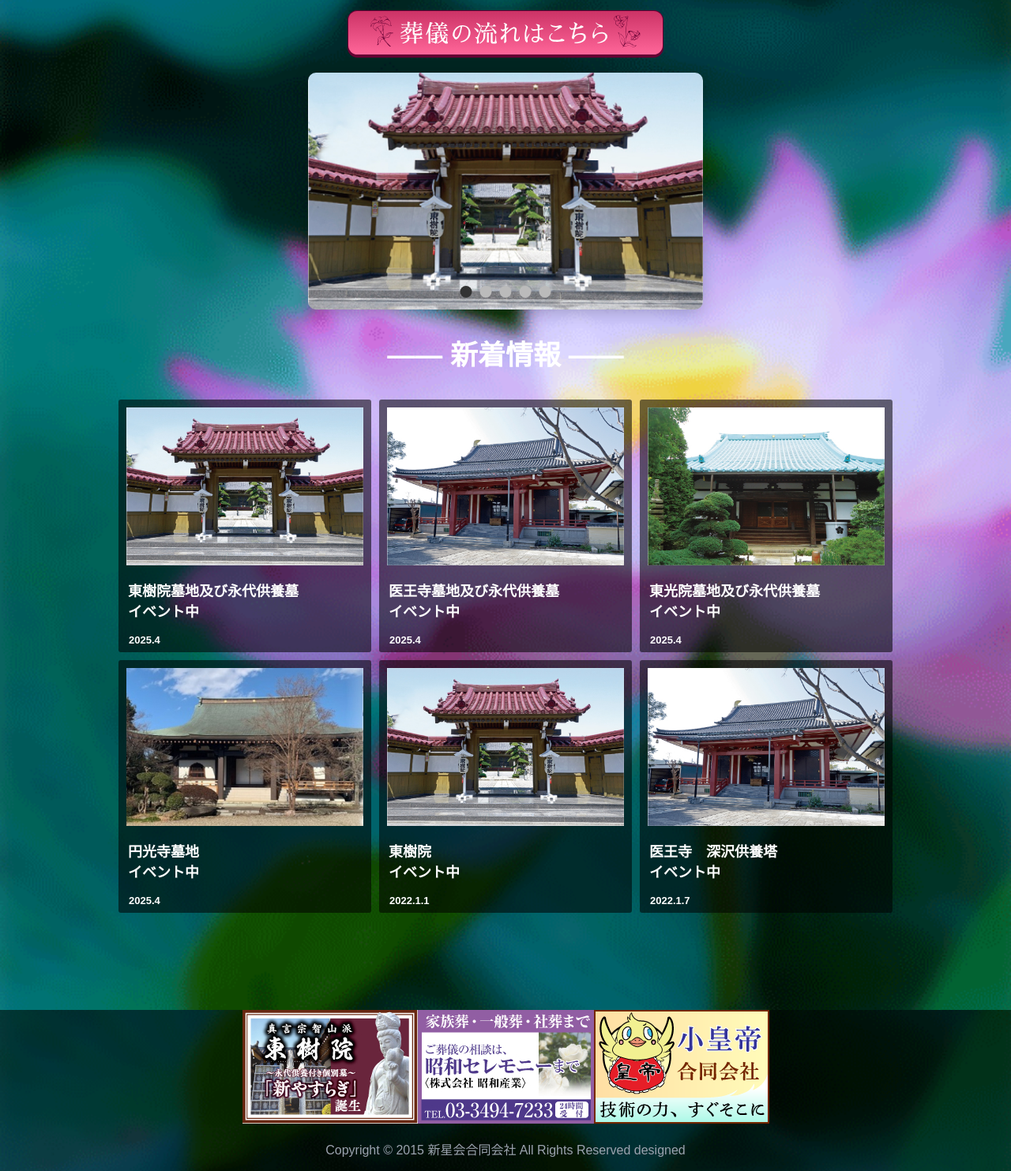
After one commit to kotani002/terabochi, a PHP site: page /eidaikuyou/index.html in a window 1280 px wide. The commit adds this page. Shown: the part 531-2014 px from the top of the page at 79% size. Run offline with PHP 8.4, Linux system fonts and the light colour scheme.

```diff
--- /dev/null
+++ b/eidaikuyou/index.html
@@ -0,0 +1,228 @@
+<!-- index.html -->
+<!DOCTYPE html>
+<html>
+
+<head>
+	<meta charset="UTF-8">
+	<meta name="viewport" content="width=device-width,initial-scale=1">
+	<meta name="description" content="寺墓地.COM(ドットコム) - 新星会合同会社のサイトです">
+	<title>寺墓地.COM(ドットコム)</title>
+	<link rel="stylesheet" href="../style.css" />
+</head>
+
+<div class="content">
+	<div class="box">
+		<body>
+			<!--固定ヘッダー部分の作成-->
+			<header>
+				<div class="header_inner_logo">
+					<!--タイトルロゴの位置-->
+					<div class="titlerogo-box">
+						<a href="_index.html"><img src="images/top/top_titlerogo2.svg" alt="タイトルロゴ"
+								class="header_title_logo"></a>
+					</div>
+					<div class="tel-box">
+						<a href="info/index.html"><img src="images/top/top_tel1.svg" alt="お問い合わせ資料はこちらまで" class="tel-box-top"></a>
+						<a href="tel:0120-686-684"><img src="images/top/top_tel2.svg" alt="電話番号:0120-686-684" class="tel-box-bottom"></a>
+					</div>
+				</div>
+				<!--固定ヘッダー内のメニューボタン-->
+				<div class="header_inner_menu">
+					<a href="search\index.html"><img src="images/top/UI_top_search.svg" alt="寺墓地を探す"
+							class="UI_top_funeral"></a>
+					<a href="eidaikuyou\index.html"><img src="images/top/UI_top_eidaikuyou.svg" alt="永代供養墓"
+							class="UI_top_funeral"></a>
+					<a href="funeralservice\index.html"><img src="images/top/UI_top_funeral.svg" alt="葬儀"
+							class="UI_top_funeral"></a>
+					<a href="moving\index.html"><img src="images/top/UI_top_moving.svg" alt="お墓の引っ越し"
+							class="UI_top_funeral"></a>
+					<a href="tombstone\index.html"><img src="images/top/UI_top_tombstone.svg" alt="墓石"
+							class="UI_top_funeral"></a>
+				</div>
+			</header>
+
+			<!--コンテンツ部分-->
+			<!-- ここにトップページの本文を追加していく-->
+			<main>
+				<img src="image_permanent_all.svg" alt="toujyuin" class="toujyuin">
+				<div class="top_main_box">
+					<!--トップ画面の最上部に表示されるバナー-->
+					<div class="top_banner">
+						<a href="funeralservice\index.html"><img src="images/top/UI_funeral_process.svg" alt="葬儀の流れはこちら"
+								class="UI_funeral_process"></a>
+					</div>
+
+					<div class="top_carouselArea">
+						<!--カルーセルエリア-->
+						<div class="carousel">
+							<!-- ラジオボタン -->
+							<input type="radio" name="slide" id="slide1" checked> <!-- 最初から選択状態にする -->
+							<input type="radio" name="slide" id="slide2">
+							<input type="radio" name="slide" id="slide3">
+							<input type="radio" name="slide" id="slide4">
+							<input type="radio" name="slide" id="slide5">
+
+							<!-- 表示するスライド -->
+							<div class="slides">
+								<div class="slide">
+									<a href="https://www.tojyuin.com/" class="slide slide1"></a>
+								</div>
+								<div class="slide">
+									<a href="http://www.terabochi.com/event/index.php" class="slide slide2"></a>
+								</div>
+								<div class="slide">
+									<a href="https://www.terabochi.com/tokyo/enkouji.php" class="slide slide3"></a>
+								</div>
+								<div class="slide">
+									<a href="https://www.tokoin.com/" class="slide slide4"></a>
+								</div>
+								<div class="slide">
+									<a href="http://www.hourenji.or.jp" class="slide slide5"></a>
+								</div>
+							</div>
+
+							<!-- ナビゲーション -->
+							<div class="navigation">
+								<label for="slide1" class="bar"></label>
+								<label for="slide2" class="bar"></label>
+								<label for="slide3" class="bar"></label>
+								<label for="slide4" class="bar"></label>
+								<label for="slide5" class="bar"></label>
+							</div>
+						</div>
+					</div>
+					<H2><b>―― 新着情報 ――</b></H2>
+
+					<section class="top_news_section">
+						<div class="top_news_section_inner">
+							<div class="top_news">
+								<!--新着情報の画像と説明文をまとめて管理するクラス-->
+								<a class="news_card" href="https://www.tojyuin.com/">
+									<div class="news_card_picture">
+										<img src="images/news/toujyuin/toujyuin01.jpg" alt="toujyuin" class="toujyuin"
+											width="300" height="200">
+									</div>
+									<div class="news_description">
+										<p>
+											東樹院墓地及び永代供養墓<br>イベント中
+										</p>
+									</div>
+									<div class="news_description_footer">
+										<p>
+											2025.4
+										</p>
+									</div>
+								</a>
+
+								<a href="http://www.terabochi.com/event/index.php" class="news_card">
+									<div class="news_card_picture">
+										<img src="images/news/iouji/iouji01.jpg" alt="葬儀の流れはこちら" class="テスト画像"
+											width="300" height="200">
+									</div>
+									<div class="news_description">
+										<p>
+											医王寺墓地及び永代供養墓<br>イベント中
+										</p>
+									</div>
+									<div class="news_description_footer">
+										<p>
+											2025.4
+										</p>
+									</div>
+								</a>
+
+								<a href="https://www.tokoin.com/index.html" class="news_card">
+									<div class="news_card_picture">
+										<img src="images/news/toukouin/toukouin01.jpg" alt="葬儀の流れはこちら" class="テスト画像"
+											width="300" height="200">
+									</div>
+									<div class="news_description">
+										<p>
+											東光院墓地及び永代供養墓<br>イベント中
+										</p>
+									</div>
+									<div class="news_description_footer">
+										<p>
+											2025.4
+										</p>
+									</div>
+								</a>
+
+								<a href="https://www.terabochi.com/tokyo/enkouji.php" class="news_card">
+									<div class="news_card_picture">
+										<img src="images/news/enkouji/enkouji01.jpg" alt="葬儀の流れはこちら" class="テスト画像"
+											width="300" height="200">
+									</div>
+									<div class="news_description">
+										<p>
+											円光寺墓地<br>イベント中
+										</p>
+									</div>
+									<div class="news_description_footer">
+										<p>
+											2025.4
+										</p>
+									</div>
+								</a>
+
+								<a href="https://www.tojyuin.com/" class="news_card">
+									<div class="news_card_picture">
+										<img src="images/news/toujyuin/toujyuin01.jpg" alt="葬儀の流れはこちら" class="テスト画像"
+											width="300" height="200">
+									</div>
+									<div class="news_description">
+										<p>
+											東樹院<br>イベント中
+										</p>
+									</div>
+									<div class="news_description_footer">
+										<p>
+											2022.1.1
+										</p>
+									</div>
+								</a>
+
+								<a href="http://www.terabochi.com/event/index.php" class="news_card">
+									<div class="news_card_picture">
+										<img src="images/news/iouji/iouji01.jpg" alt="葬儀の流れはこちら" class="テスト画像"
+											width="300" height="200">
+									</div>
+									<div class="news_description">
+										<p>
+											医王寺　深沢供養塔<br>イベント中
+										</p>
+									</div>
+									<div class="news_description_footer">
+										<p>
+											2022.1.7
+										</p>
+									</div>
+								</a>
+							</div>
+							<a href="https://www.terabochi.com/test_html/search/" class="top_news_link">
+								<img src="images/top/UI_news.svg" alt="最新情報一覧はこちら" class="news_toplink">
+							</a>
+						</div>
+					</section>
+				</div>
+			</main>
+
+			<!--フッター情報欄-->
+			<footer class="footer">
+				<div class="footer_banner">
+					<a href="https://www.tojyuin.com/"><img src="images/footer/bn_01.jpg" alt="東樹院"
+							class="footer_banner_image"></a>
+					<a href="http://www.project-x.co.jp/320003/index.shtml"><img src="images/footer/bn_02.jpg"
+							alt="昭和セレモニー" class="footer_banner_image"></a>
+					<a href="https://little-emperor.weebly.com/"><img src="images/footer/bn_03.png" alt="小皇帝合同会社"
+							class="footer_banner_image"></a>
+				</div>
+				<div class="footer_text">
+					<p>Copyright © 2015 新星会合同会社 All Rights Reserved designed</p>
+				</div>
+			</footer>
+		</body>
+	</div>
+</div>
+
+</html>
--- a/style.css
+++ b/style.css
@@ -1,7 +1,7 @@
 /* style.css */
 .box {
     background-color: #002504;
-    background: url(images/background/background.png);
+    background: url(images/background/background.svg);
     background-repeat: no-repeat;
     background-attachment: fixed;
     background-size: cover;
@@ -206,6 +206,9 @@ body {
 
 /*カルーセルエリア*/
 .carousel {
+    position: relative;
+    width: 100%;
+    overflow: hidden;
     align-items: center;
     justify-content: center;
     position: relative;
@@ -273,6 +276,32 @@ body {
 .slide5 {
     background-image: url(images/news/hourenji/tokyo06.jpg);
 }
+
+.nav-button {
+    position: absolute;
+    top: 50%;
+    transform: translateY(-50%);
+    z-index: 10;
+    background-color: rgba(0, 0, 0, 0.5);
+    color: white;
+    border: none;
+    padding: 50px 10px 50px 10px;
+    cursor: pointer;
+    font-size: 20px;
+    border-radius: 5px;
+  }
+
+  .nav-button.prev {
+    left: 10px;
+  }
+
+  .nav-button.next {
+    right: 10px;
+  }
+
+  .nav-button:hover {
+    background-color: rgba(0, 0, 0, 0.8);
+  }
 
 /* デフォルトで表示されるラジオボタンの非表示 */
 input[type="radio"] {
@@ -385,8 +414,10 @@ input[type="radio"] {
     line-height: 17px;
 }
 
-.top_news_link {
+.top_news_box {
     padding: 30px;
+    display: flex;
+    justify-items: center;
 }
 
 .footer_banner {
@@ -399,19 +430,23 @@ input[type="radio"] {
     justify-content: center;
 }
 
+.news_link_image {
+    width: 100%;
+    height: auto;
+    min-height: 80px;
+}
+
 @media screen and (max-width:480px) {
     .footer_banner_image {
         margin-left: 10px;
         max-width: 100px;
     }
+
+    .news_link_image {
+        width: 100%;
+        height: auto;
+    }
 }
-
-.news_toplink {
-    width: 100%;
-}
-
-
-/**/
 
 /*トップページの最上部にあるバナー*/
 .top_banner {
```
Also changed, not shown: index.html (+98 -27 lines), images/background/background.svg (added), images/common/UI_inquiry.svg (added), images/common/UI_inquiry_push.svg (added), images/common/UI_news.svg (added), images/common/UI_news_push.svg (added), images/eidaikuyu/image_permanent_all.svg (added), images/funeralservice/image_funeral_all.svg (added), images/moving/image_moving_bottom.svg (added), images/moving/image_moving_top.svg (added), images/tombstone/UI_3dmodel_button.svg (added), images/tombstone/UI_3dmodel_button_push.svg (added), images/top/push/UI_funeral_process_push.svg (added).
